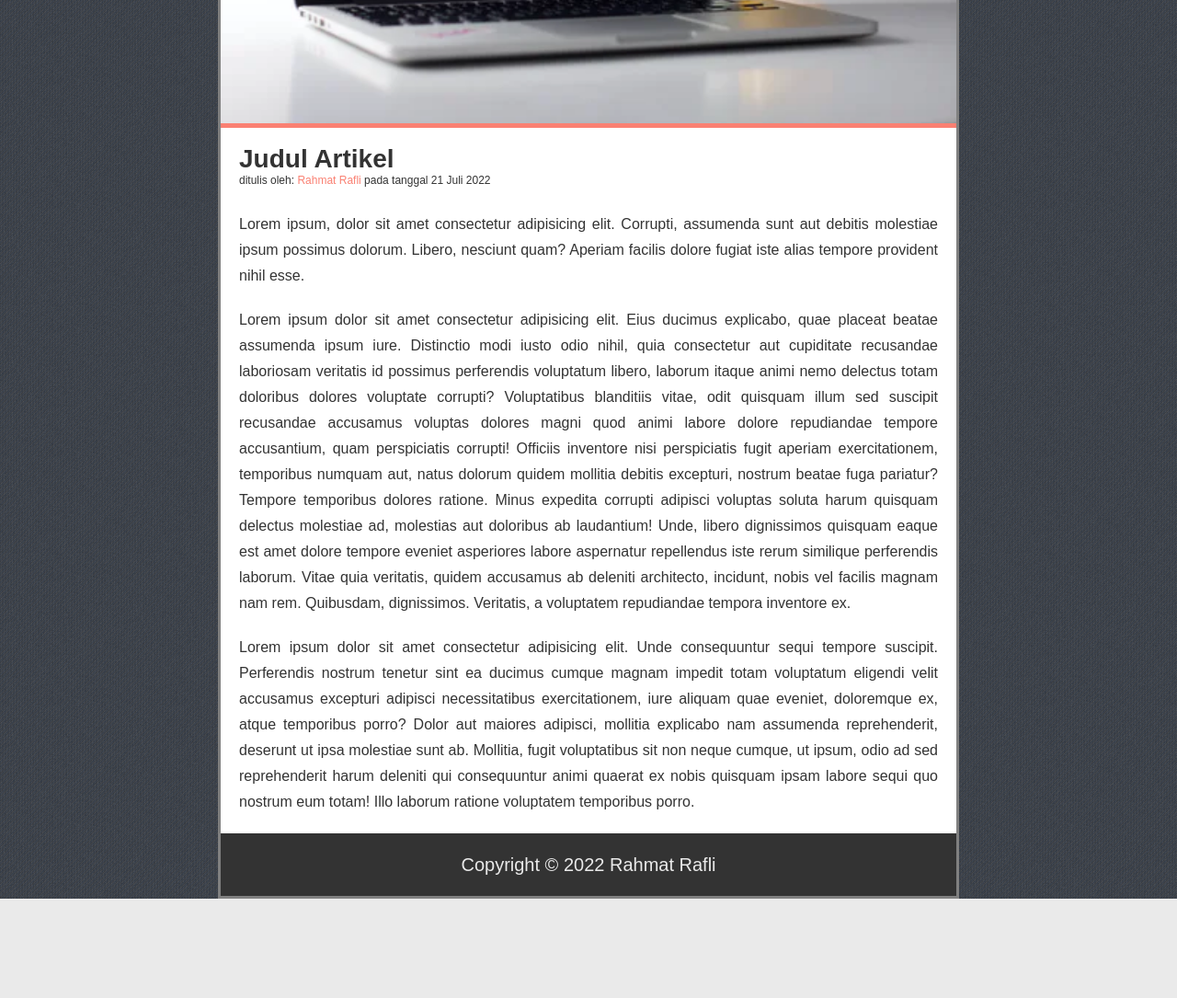
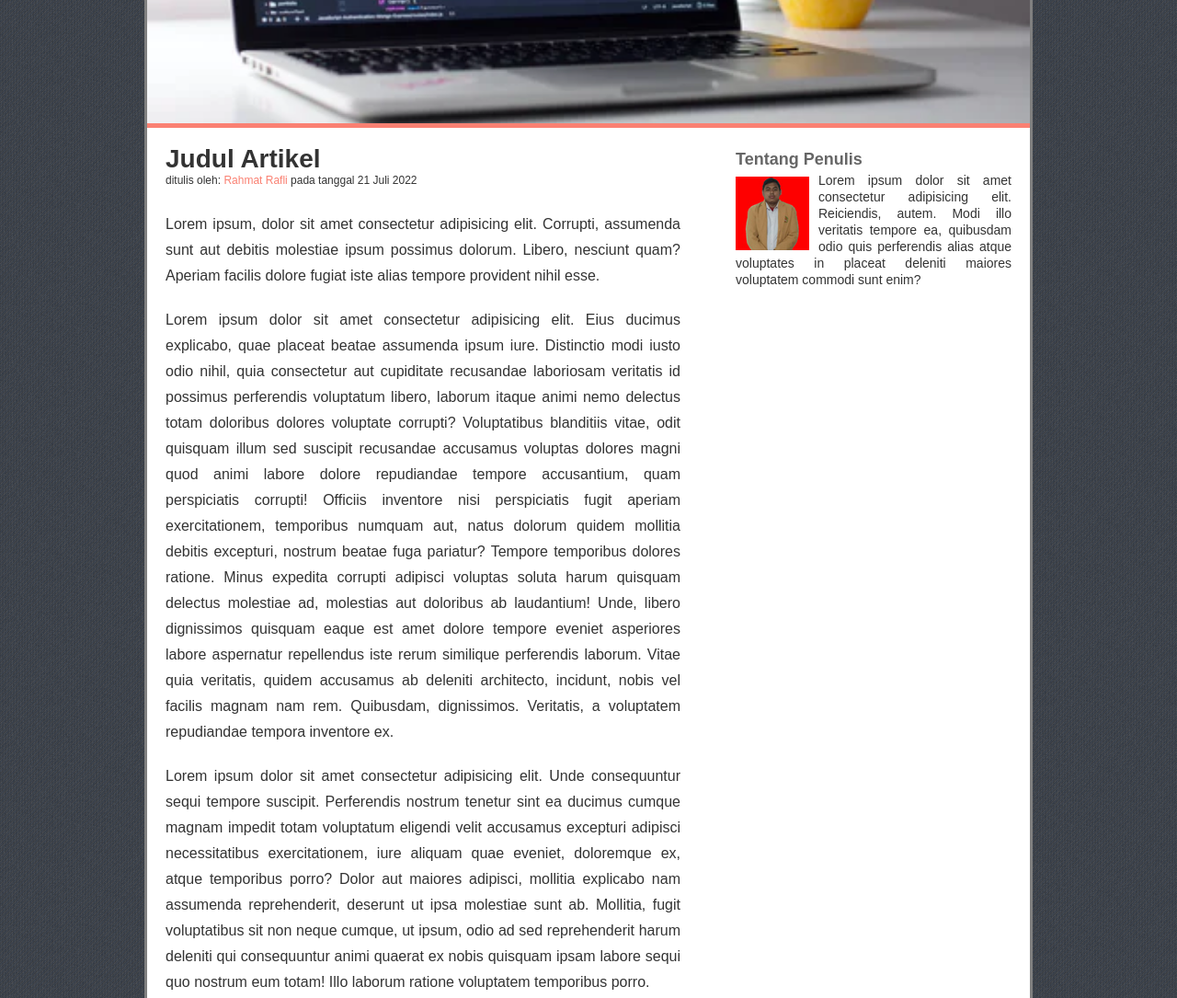
Before and after one commit to rahmatrafli1/my-portfolio-2, a plain HTML site: page index.html in a window 1280 px wide. Shown: the part 440-1525 px from the top of the page at 92% size. Before the commit the page ends 1417 px from the top, so only its background shows below. Drawn offline with Linux system fonts and the light colour scheme.

Commit message:
second commit

```diff
--- a/index.html
+++ b/index.html
@@ -17,7 +17,8 @@
         </ul>
       </div>
       <div class="hero"></div>
-      <div class="content">
+      <div class="content cf">
+        <div class="main">
           <h2>Judul Artikel</h2>
           <p class="penulis">
             ditulis oleh: <a href="#">Rahmat Rafli</a> pada tanggal 21 Juli 2022
@@ -31,40 +32,51 @@
           </p>
 
           <p>
-          Lorem ipsum dolor sit amet consectetur adipisicing elit. Eius ducimus
-          explicabo, quae placeat beatae assumenda ipsum iure. Distinctio modi
-          iusto odio nihil, quia consectetur aut cupiditate recusandae
-          laboriosam veritatis id possimus perferendis voluptatum libero,
-          laborum itaque animi nemo delectus totam doloribus dolores voluptate
-          corrupti? Voluptatibus blanditiis vitae, odit quisquam illum sed
-          suscipit recusandae accusamus voluptas dolores magni quod animi labore
-          dolore repudiandae tempore accusantium, quam perspiciatis corrupti!
-          Officiis inventore nisi perspiciatis fugit aperiam exercitationem,
-          temporibus numquam aut, natus dolorum quidem mollitia debitis
-          excepturi, nostrum beatae fuga pariatur? Tempore temporibus dolores
-          ratione. Minus expedita corrupti adipisci voluptas soluta harum
-          quisquam delectus molestiae ad, molestias aut doloribus ab laudantium!
-          Unde, libero dignissimos quisquam eaque est amet dolore tempore
-          eveniet asperiores labore aspernatur repellendus iste rerum similique
-          perferendis laborum. Vitae quia veritatis, quidem accusamus ab
-          deleniti architecto, incidunt, nobis vel facilis magnam nam rem.
-          Quibusdam, dignissimos. Veritatis, a voluptatem repudiandae tempora
-          inventore ex.
+            Lorem ipsum dolor sit amet consectetur adipisicing elit. Eius
+            ducimus explicabo, quae placeat beatae assumenda ipsum iure.
+            Distinctio modi iusto odio nihil, quia consectetur aut cupiditate
+            recusandae laboriosam veritatis id possimus perferendis voluptatum
+            libero, laborum itaque animi nemo delectus totam doloribus dolores
+            voluptate corrupti? Voluptatibus blanditiis vitae, odit quisquam
+            illum sed suscipit recusandae accusamus voluptas dolores magni quod
+            animi labore dolore repudiandae tempore accusantium, quam
+            perspiciatis corrupti! Officiis inventore nisi perspiciatis fugit
+            aperiam exercitationem, temporibus numquam aut, natus dolorum quidem
+            mollitia debitis excepturi, nostrum beatae fuga pariatur? Tempore
+            temporibus dolores ratione. Minus expedita corrupti adipisci
+            voluptas soluta harum quisquam delectus molestiae ad, molestias aut
+            doloribus ab laudantium! Unde, libero dignissimos quisquam eaque est
+            amet dolore tempore eveniet asperiores labore aspernatur repellendus
+            iste rerum similique perferendis laborum. Vitae quia veritatis,
+            quidem accusamus ab deleniti architecto, incidunt, nobis vel facilis
+            magnam nam rem. Quibusdam, dignissimos. Veritatis, a voluptatem
+            repudiandae tempora inventore ex.
           </p>
 
           <p>
             Lorem ipsum dolor sit amet consectetur adipisicing elit. Unde
-          consequuntur sequi tempore suscipit. Perferendis nostrum tenetur sint
-          ea ducimus cumque magnam impedit totam voluptatum eligendi velit
-          accusamus excepturi adipisci necessitatibus exercitationem, iure
-          aliquam quae eveniet, doloremque ex, atque temporibus porro? Dolor aut
-          maiores adipisci, mollitia explicabo nam assumenda reprehenderit,
-          deserunt ut ipsa molestiae sunt ab. Mollitia, fugit voluptatibus sit
-          non neque cumque, ut ipsum, odio ad sed reprehenderit harum deleniti
-          qui consequuntur animi quaerat ex nobis quisquam ipsam labore sequi
-          quo nostrum eum totam! Illo laborum ratione voluptatem temporibus
-          porro.
+            consequuntur sequi tempore suscipit. Perferendis nostrum tenetur
+            sint ea ducimus cumque magnam impedit totam voluptatum eligendi
+            velit accusamus excepturi adipisci necessitatibus exercitationem,
+            iure aliquam quae eveniet, doloremque ex, atque temporibus porro?
+            Dolor aut maiores adipisci, mollitia explicabo nam assumenda
+            reprehenderit, deserunt ut ipsa molestiae sunt ab. Mollitia, fugit
+            voluptatibus sit non neque cumque, ut ipsum, odio ad sed
+            reprehenderit harum deleniti qui consequuntur animi quaerat ex nobis
+            quisquam ipsam labore sequi quo nostrum eum totam! Illo laborum
+            ratione voluptatem temporibus porro.
           </p>
+        </div>
+        <div class="sidebar">
+          <h3>Tentang Penulis</h3>
+          <img src="images/Pas Foto.jpg" alt="Rahmat Rafli" />
+          <p>
+            Lorem ipsum dolor sit amet consectetur adipisicing elit. Reiciendis,
+            autem. Modi illo veritatis tempore ea, quibusdam odio quis
+            perferendis alias atque voluptates in placeat deleniti maiores
+            voluptatem commodi sunt enim?
+          </p>
+        </div>
       </div>
       <div class="footer">
         <p class="copy">Copyright &copy; 2022 Rahmat Rafli</p>
--- a/style.css
+++ b/style.css
@@ -132,7 +132,7 @@ body {
 }
 
 .container {
-  width: 800px;
+  width: 960px;
   margin: auto;
   background-color: #fff;
   border: 3px solid grey;
@@ -169,38 +169,68 @@ body {
   height: 460px;
   background-image: url(images/photo-1517694712202-14dd9538aa97.png);
   background-size: cover;
-  background-position: 0 -60px;
+  background-position: 0 -90px;
   border-top: 5px solid grey;
   border-bottom: 5px solid salmon;
 }
 
-.content {
+.main {
+  width: 600px;
   padding: 20px;
+  box-sizing: border-box;
+  float: left;
 }
 
-.content h2 {
+.main h2 {
   font-size: 28px;
   font-weight: bold;
 }
 
-.content .penulis {
+.main .penulis {
   margin-top: -5px;
   font-size: 12px;
 }
 
-.content .penulis a {
+.main .penulis a {
   text-decoration: none;
   color: salmon;
 }
 
-.content .penulis a:hover {
+.main .penulis a:hover {
   color: blue;
 }
 
-.content p {
+.main p {
   text-align: justify;
   font-size: 16px;
   margin-top: 20px;
+}
+
+.sidebar {
+  width: 300px;
+  float: right;
+  padding: 20px;
+}
+
+.sidebar h3 {
+  font-size: 18px;
+  font-weight: bold;
+  color: #666;
+}
+
+.sidebar img {
+  width: 80px;
+  height: 80px;
+  float: left;
+  padding-top: 5px;
+  padding-right: 10px;
+}
+
+.sidebar p {
+  font-size: 14px;
+  text-align: justify;
+  line-height: 18px;
+  font-family: arial;
 }
 
 .footer {
@@ -214,3 +244,23 @@ body {
   text-align: center;
   font-size: 20px;
 }
+
+/* Clear Fix */
+
+.cf:before,
+.cf:after {
+  content: " "; /* 1 */
+  display: table; /* 2 */
+}
+
+.cf:after {
+  clear: both;
+}
+
+/**
+ * For IE 6/7 only
+ * Include this rule to trigger hasLayout and contain floats.
+ */
+.cf {
+  *zoom: 1;
+}
```
Also changed, not shown: images/Pas Foto.jpg (added). Lines whose indentation alone changed are shown as unchanged.
